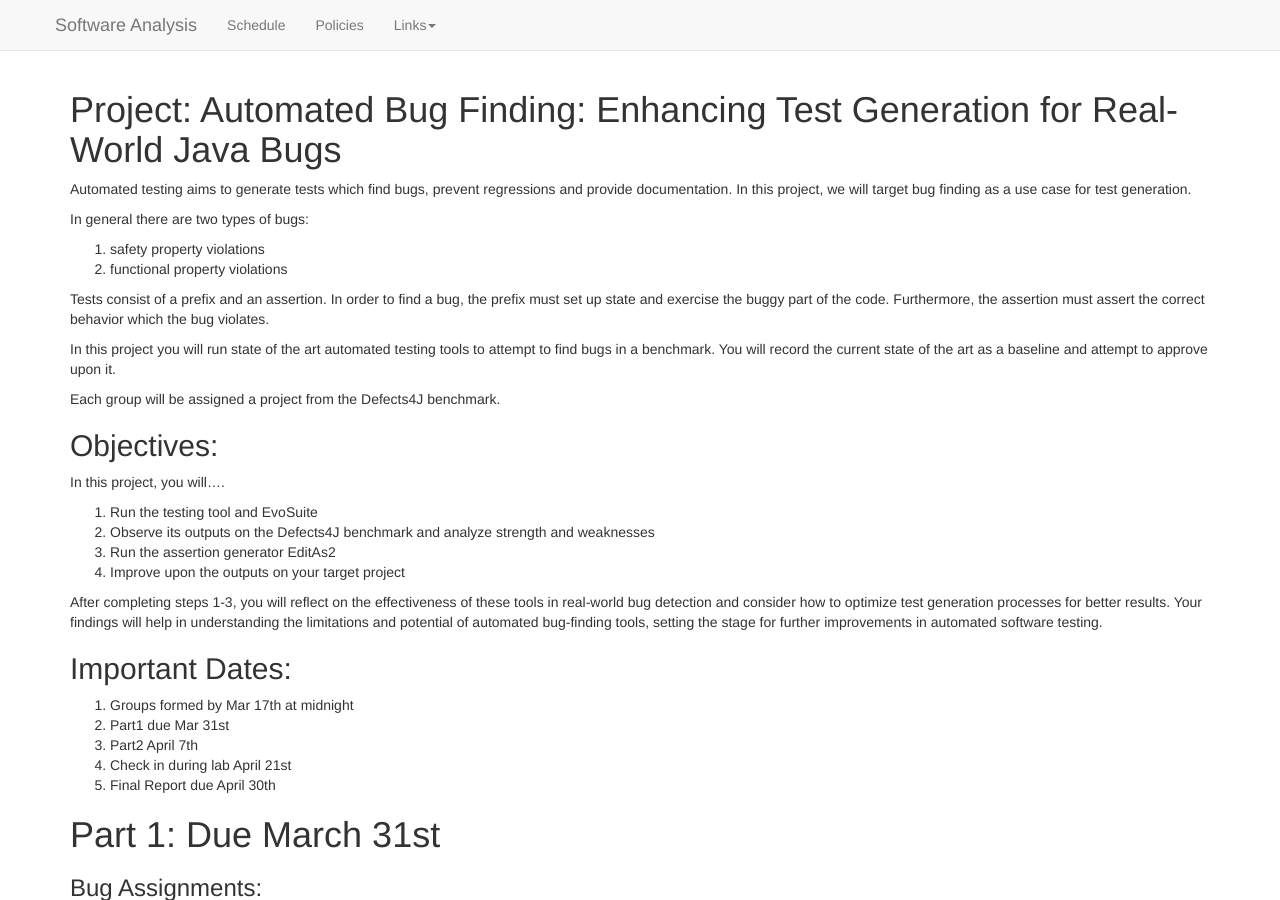
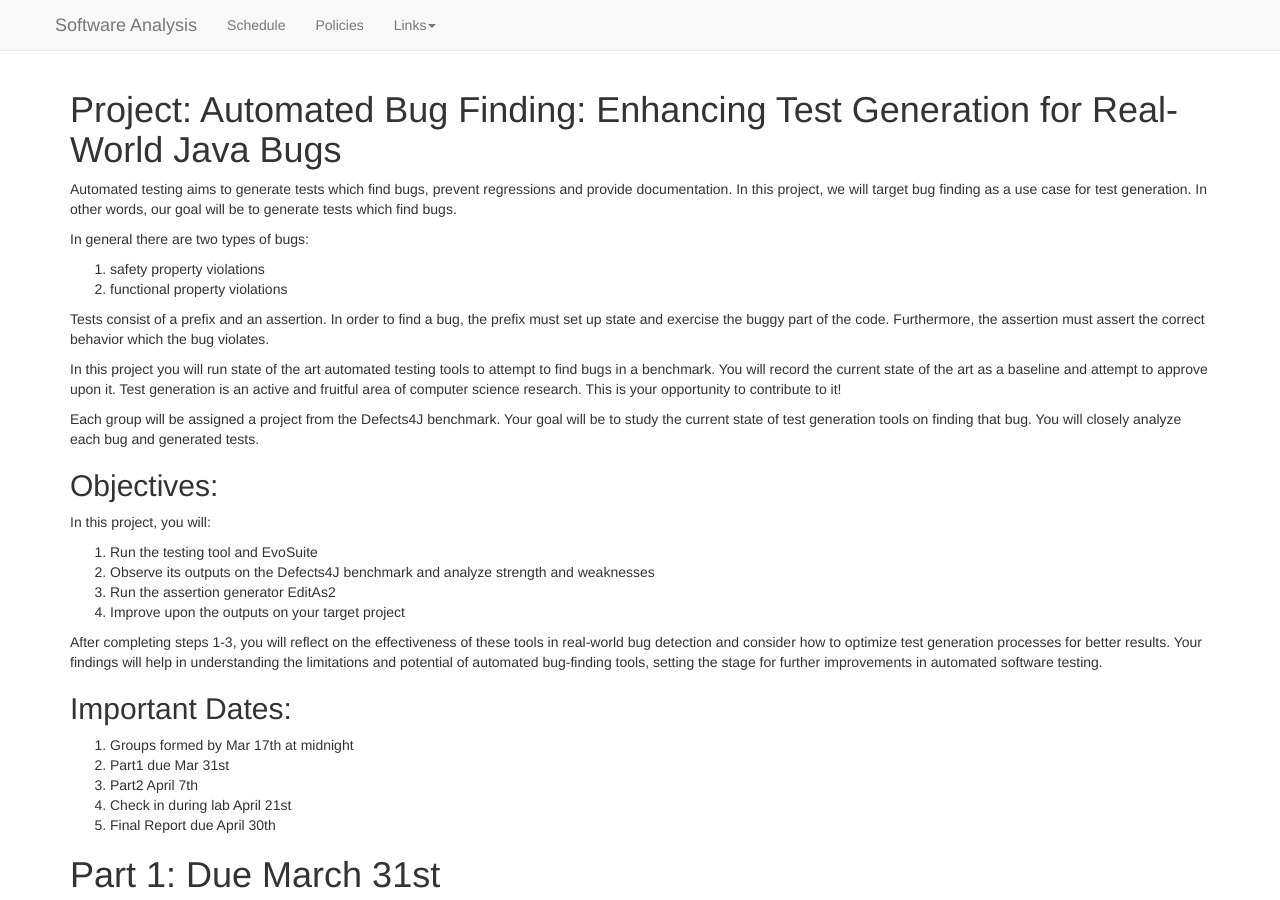
Before and after one commit to bmc-cs-software-analysis/383, a Jekyll site: the page built from project/Project.md, in a window 1280 px wide and 900 px high. Built offline with Jekyll 4.4.1, drawn with Linux system fonts in a browser that asks for light colours; nearby versions of some CDN libraries.

Commit message:
Expanded on it

```diff
--- a/project/Project.md
+++ b/project/Project.md
@@ -48,7 +48,7 @@ You can download the materials for this assignment here:
 {{page.type}}: {{page.title}}
 =============================================================
 
-Automated testing aims to generate tests which find bugs, prevent regressions and provide documentation. In this project, we will target bug finding as a use case for test generation.
+Automated testing aims to generate tests which find bugs, prevent regressions and provide documentation. In this project, we will target bug finding as a use case for test generation. In other words, our goal will be to generate tests which find bugs.
 
 In general there are two types of bugs:
 1. safety property violations
@@ -56,13 +56,13 @@ In general there are two types of bugs:
 
 Tests consist of a prefix and an assertion. In order to find a bug, the prefix must set up state and exercise the buggy part of the code. Furthermore, the assertion must assert the correct behavior which the bug violates.
 
-In this project you will run state of the art automated testing tools to attempt to find bugs in a benchmark. You will record the current state of the art as a baseline and attempt to approve upon it.
+In this project you will run state of the art automated testing tools to attempt to find bugs in a benchmark. You will record the current state of the art as a baseline and attempt to approve upon it. Test generation is an active and fruitful area of computer science research. This is your opportunity to contribute to it!
 
-Each group will be assigned a project from the Defects4J benchmark.
+Each group will be assigned a project from the Defects4J benchmark. Your goal will be to study the current state of test generation tools on finding that bug. You will closely analyze each bug and generated tests.
 
 ## Objectives:
 
-In this project, you will....
+In this project, you will:
 
 1. Run the testing tool and EvoSuite
 2. Observe its outputs on the Defects4J benchmark and analyze strength and weaknesses
```
